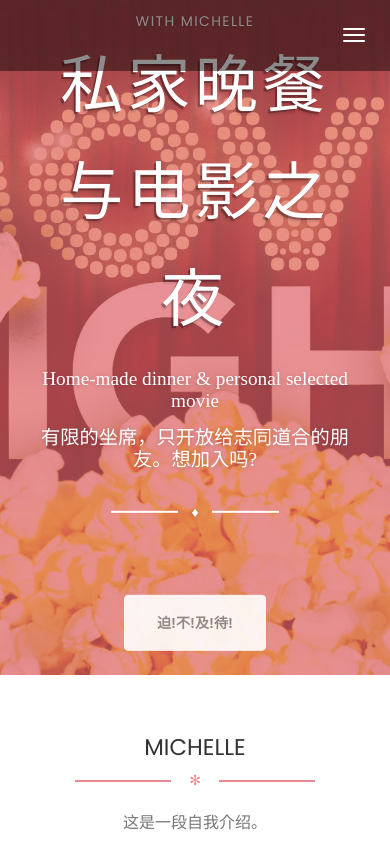
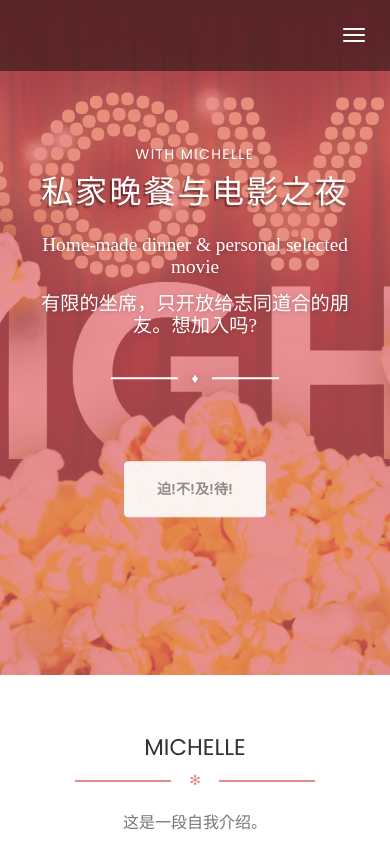
Before and after one commit to micmicmichelle/Girls_Coding_Workshop, a plain HTML site: page index.html in a window 390 px wide. Shown: the top 844 px of the page. Drawn offline with Linux system fonts and the light colour scheme; some packages are replaced by stand-ins of ours; a web font is replaced by a local one.

Commit message:
commit 4
adjusted for mobile device

```diff
--- /dev/null
+++ b/assets/css/style.css
@@ -0,0 +1,5 @@
+@media (max-width: 768px) {
+  .section-header .content .col-xs-title {
+    font-size: 32px;
+  }
+}
--- a/index.html
+++ b/index.html
@@ -11,6 +11,7 @@
     <meta content='width=device-width, initial-scale=1.0, maximum-scale=1.0, user-scalable=0' name='viewport' />
     <link href="assets/css/bootstrap.css" rel="stylesheet" />
     <link href="assets/css/gaia.css" rel="stylesheet"/>
+    <link href="assets/css/style.css" rel="stylesheet"/>
 
     <!--     Fonts and icons     -->
     <link href='https://fonts.googleapis.com/css?family=Cambo|Poppins:400,600' rel='stylesheet' type='text/css'>
@@ -72,7 +73,7 @@
                 <div class="content">
                     <div class="title-area">
                         <p>with Michelle</p>
-                        <h1 class="title-modern">私家晚餐与电影之夜</h1>
+                        <h1 class="title-modern col-xs-title">私家晚餐与电影之夜</h1>
                         <h3>Home-made dinner & personal selected movie</h3>
                         <h3>有限的坐席，只开放给志同道合的朋友。想加入吗?</h3>
                         <div class="separator line-separator">♦</div>
```
Also changed, not shown: 1 other file.
